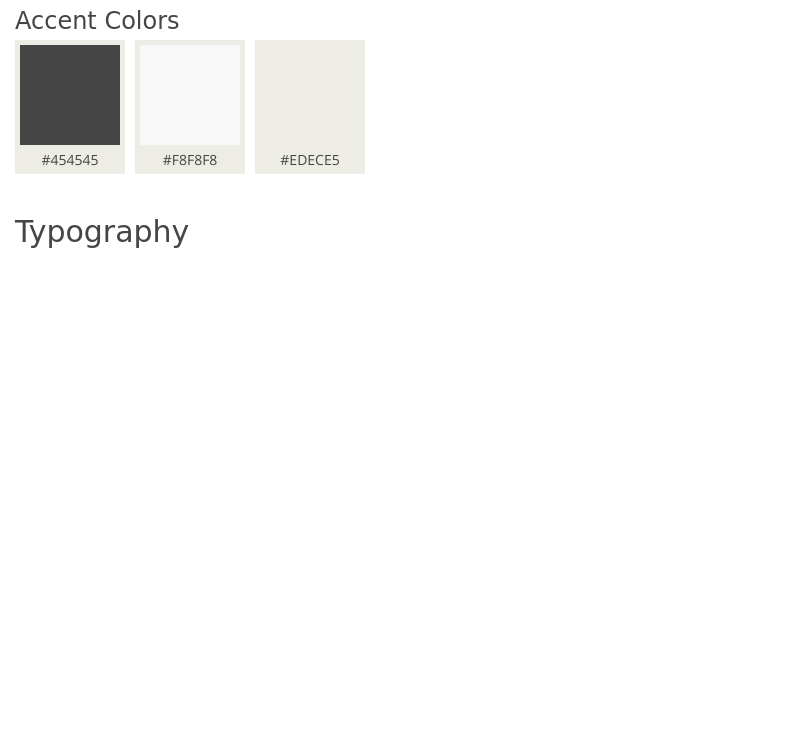
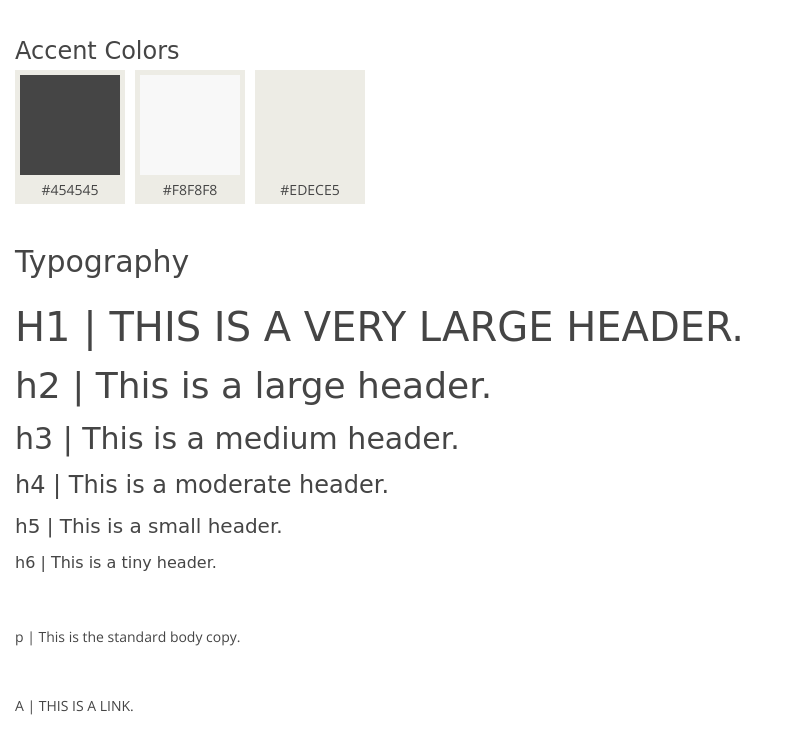
Before and after one commit to bSquaredweb/project-1_part-2_bellanca-brittany, a plain HTML site: page elements.html in a window 1280 px wide. Shown: the part 630-1382 px from the top of the page, without its empty margins (0-788 px from the left). Before the commit the page ends 924 px from the top, so only its background shows below. Drawn offline with nearby package versions, Linux system fonts and the light colour scheme; a web font is replaced by a local one.

Commit message:
updated typography section on elements page

```diff
--- a/elements.html
+++ b/elements.html
@@ -1,5 +1,5 @@
 <!DOCTYPE html>
-<html>
+<html lang="en">
   <head>
     <title>Paperless Plan | The Pattern Library | Elements</title>
     <link href="https://fonts.googleapis.com/css?family=Open+Sans:400,600|Shadows+Into+Light+Two" rel="stylesheet">
@@ -84,7 +84,32 @@
           <h3>Typography</h3>
           <div class="item-container">
             <!-- This is where your typography tags go -->
-            <!-- h1, h2, h3, h4, h5, h6, p, a -->
+            <ul class="type-list">
+              <li class="type-list__item">
+                <h1>h1 | This is a very large header.</h1>
+              </li>
+              <li class="type-list__item">
+                <h2>h2 | This is a large header.</h2>
+              </li>
+              <li class="type-list__item">
+                <h3>h3 | This is a medium header.</h3>
+              </li>
+              <li class="type-list__item">
+                <h4>h4 | This is a moderate header.</h4>
+              </li>
+              <li class="type-list__item">
+                <h5>h5 | This is a small header.</h5>
+              </li>
+              <li class="type-list__item">
+                <h6>h6 | This is a tiny header.</h6>
+              </li>
+              <li class="type-list__item type-list__item--p">
+                <p>p | This is the standard body copy.</p>
+              </li>
+              <li class="type-list__item">
+                <a href="#">a | This is a link.</a>
+              </li>
+            </ul>
           </div>
         </section>
 
--- a/sass/base/_layout.scss
+++ b/sass/base/_layout.scss
@@ -13,9 +13,7 @@
     margin: $spacer-lg $reset-0;
 
     &--index {
-      p {
-        padding-bottom: $spacer-m;
-      }
+
     }
   }
 }
@@ -44,6 +42,17 @@
   }
 }
 
+.type-list {
+
+
+  &__item {
+
+    &--p {
+      padding: $spacer-xlg 0;
+    }
+  }
+}
+
 .footer {
-
+  background-color: $white;
 }
--- a/sass/base/_typography.scss
+++ b/sass/base/_typography.scss
@@ -12,6 +12,7 @@ p, li, a {
   @include font-type($primary-font, normal, normal);
   color: $black;
   font-size: 14px;
+  padding: $spacer-xs 0;
 }
 
 h1 {
@@ -44,7 +45,10 @@ p {
 }
 
 a {
-  text-decoration: none;
+  text: {
+    decoration: none;
+    transform: uppercase;
+  }
 
   &:hover {
     color: $green;
```
Also changed, not shown: components.html (+1 -1 lines), index.html (+1 -1 lines), css/main.css, 1 other file.
